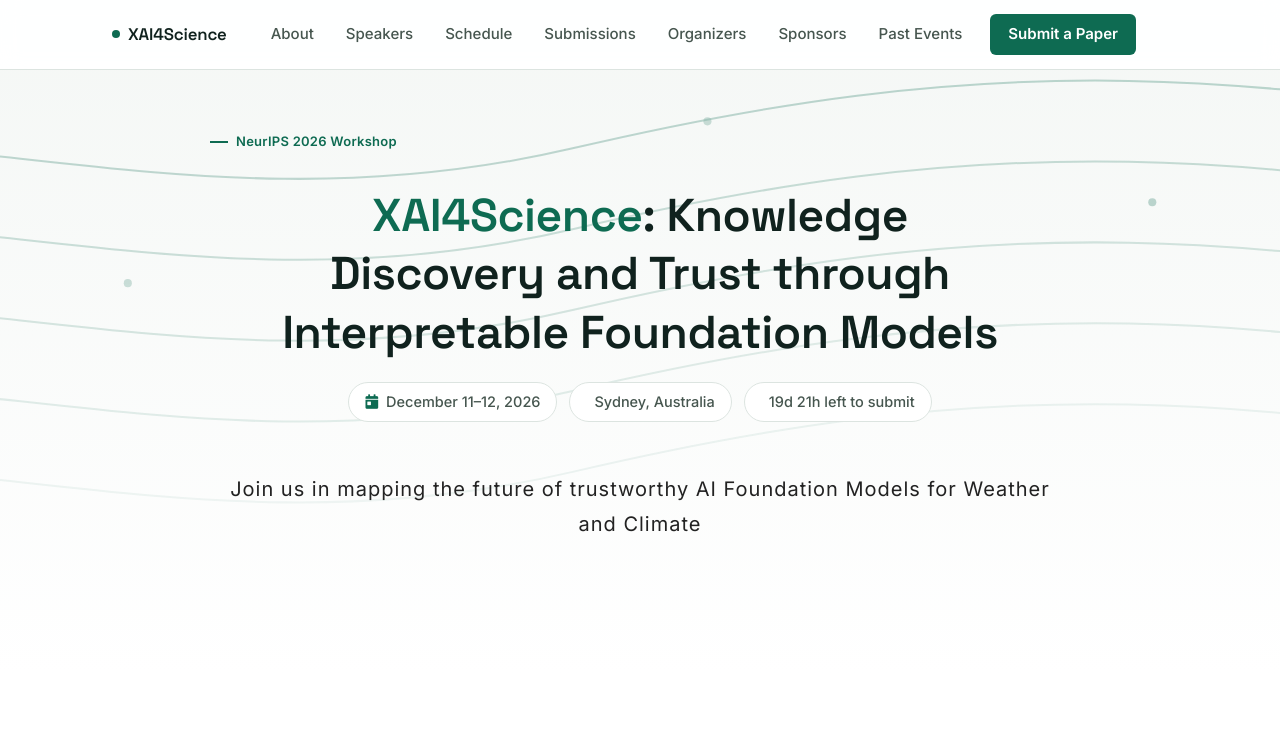
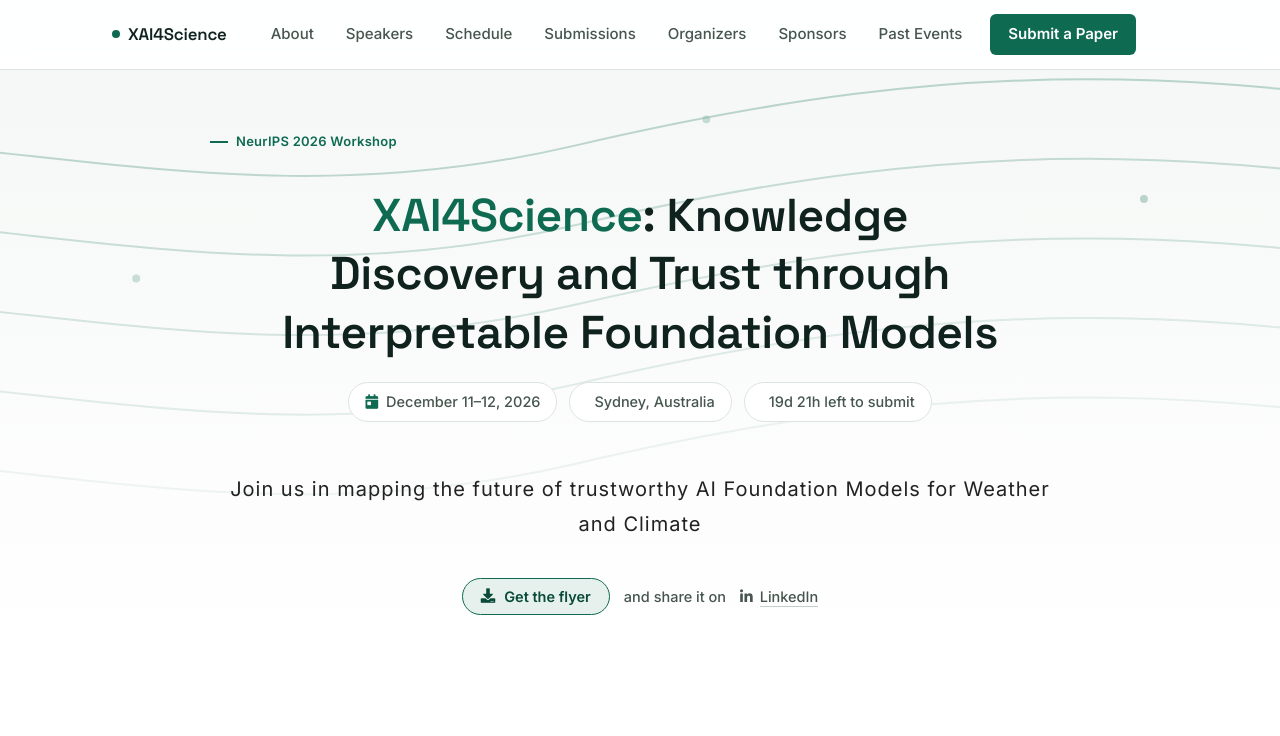
Before and after one commit to xai4science/xai4science.github.io, a plain HTML site: page index.html in a window 1280 px wide. Shown: the top 736 px of the page. Drawn offline with nearby package versions, Linux system fonts and the light colour scheme.

Commit message:
buttons for sharing

```diff
--- a/assets/css/neurips2026.css
+++ b/assets/css/neurips2026.css
@@ -227,7 +227,7 @@
     background: linear-gradient(180deg, var(--surface-sunken) 0%, var(--surface) 100%);
     margin-top: 0;
     padding-top: 132px;
-    padding-bottom: 72px;
+    padding-bottom: 48px;
     overflow: hidden;
 }
 
@@ -259,6 +259,12 @@
 .header-text {
     gap: 20px;
     padding: 0;
+}
+
+/* style.css gives the tagline margin-bottom:60px, which stacked on .header-text's
+   20px gap and left the share row floating 80px below it */
+.header-text p {
+    margin-bottom: 16px;
 }
 
 .header-text h2 {
@@ -293,6 +299,93 @@
 }
 
 .hero-pill i { color: var(--accent); }
+
+/* Share row: deliberately quieter than the nav's Submit a Paper CTA — the
+   flyer reads as a button, the networks as plain links beside it. */
+.hero-share {
+    display: flex;
+    flex-wrap: wrap;
+    align-items: center;
+    justify-content: center;
+    gap: 10px 14px;
+    margin-top: 0;
+}
+
+/* the mark stays monochrome with the label: the site accent turned the LinkedIn
+   logo green, and LinkedIn blue would be the only blue on the page */
+.header-text .hero-share a.hero-share-link i {
+    margin-right: 7px;
+    color: inherit;
+}
+
+/* style.css:243 turns every <a> inside .header-text into a 200x60 purple
+   template button (capitalised, drop-shadowed). It out-specifies a bare class,
+   so undo it here before styling the row. */
+.header-text .hero-share a {
+    width: auto;
+    height: auto;
+    line-height: normal;
+    border: none;
+    border-radius: 0;
+    background: none;
+    box-shadow: none;
+    text-transform: none;
+    transition: none;
+}
+
+.header-text .hero-share a.hero-share-flyer {
+    display: inline-flex;
+    align-items: center;
+    gap: 9px;
+    font-size: 14.5px;
+    font-weight: 600;
+    color: var(--accent-strong);
+    background: var(--accent-tint);
+    border: 1px solid var(--accent);
+    border-radius: 999px;
+    padding: 9px 18px;
+    text-decoration: none;
+    transition: background-color 0.15s ease, color 0.15s ease;
+}
+
+.header-text .hero-share a.hero-share-flyer:hover {
+    background: var(--accent);
+    color: #fff;
+}
+
+/* .header-text carries color:#fff from the template's dark-hero styling, so
+   anything in here that does not set its own colour inherits white. Scoped to
+   match the neighbouring rules and to stay ahead of any .header-text <element>
+   selector. */
+.header-text .hero-share-and {
+    font-size: 14.5px;
+    font-weight: 500;
+    color: var(--ink-soft);
+}
+
+.header-text .hero-share a.hero-share-link {
+    /* matches .hero-share-and so the sentence runs at one size */
+    font-size: 14.5px;
+    font-weight: 500;
+    color: var(--ink-soft);
+    text-decoration: none;
+    transition: color 0.15s ease;
+}
+
+/* underline the word only — on the anchor it ran under the logo as well */
+.header-text .hero-share a.hero-share-link span {
+    border-bottom: 1px solid var(--border-strong);
+    padding-bottom: 1px;
+    transition: border-color 0.15s ease;
+}
+
+.header-text .hero-share a.hero-share-link:hover {
+    color: var(--accent-strong);
+}
+
+.header-text .hero-share a.hero-share-link:hover span {
+    border-bottom-color: var(--accent);
+}
 
 .hero-tagline {
     font-family: var(--font-display);
@@ -637,11 +730,6 @@
     margin-bottom: 14px;
 }
 
-.flyer-note {
-    font-size: 13.5px;
-    color: var(--ink-soft);
-    margin-top: 18px;
-}
 
 .deadline-countdown {
     display: block;
--- a/index.html
+++ b/index.html
@@ -15,6 +15,23 @@
 
     <!-- title of site -->
     <title>XAI4Science Workshop, NeurIPS 2026</title>
+
+    <!-- Link previews. LinkedIn takes the card entirely from these tags — the
+         share URL carries nothing else — and og:image must be absolute. -->
+    <meta name="description" content="XAI4Science is a NeurIPS 2026 workshop in Sydney on knowledge discovery and trust through interpretable foundation models for weather and climate. Submissions due August 29, 2026.">
+    <meta property="og:type" content="website">
+    <meta property="og:site_name" content="XAI4Science">
+    <meta property="og:url" content="https://xai4science.github.io/">
+    <meta property="og:title" content="XAI4Science — NeurIPS 2026 Workshop">
+    <meta property="og:description" content="Knowledge Discovery and Trust through Interpretable Foundation Models. Sydney, December 11–12, 2026. Submissions due August 29, 2026.">
+    <meta property="og:image" content="https://xai4science.github.io/assets/images/og-card.png">
+    <meta property="og:image:width" content="1200">
+    <meta property="og:image:height" content="630">
+    <meta property="og:image:alt" content="XAI4Science one-page flyer: NeurIPS 2026 workshop, Sydney, December 11-12, 2026.">
+    <meta name="twitter:card" content="summary_large_image">
+    <meta name="twitter:title" content="XAI4Science — NeurIPS 2026 Workshop">
+    <meta name="twitter:description" content="Knowledge Discovery and Trust through Interpretable Foundation Models. Sydney, December 11–12, 2026.">
+    <meta name="twitter:image" content="https://xai4science.github.io/assets/images/og-card.png">
 
     <!-- For favicon -->
     <link rel="shortcut icon" type="image/svg+xml" href="assets/logo/neurips.svg" />
@@ -36,13 +53,13 @@
     <link rel="stylesheet" href="assets/css/bootstrap.min.css">
 
     <!--responsive.css-->
-    <link rel="stylesheet" href="assets/css/responsive.css">
+    <link rel="stylesheet" href="assets/css/responsive.css?v=1">
 
     <!--style.css-->
-    <link rel="stylesheet" href="assets/css/style.css">
+    <link rel="stylesheet" href="assets/css/style.css?v=1">
 
     <!--neurips2026.css (this edition only)-->
-    <link rel="stylesheet" href="assets/css/neurips2026.css">
+    <link rel="stylesheet" href="assets/css/neurips2026.css?v=1">
 
     <link rel="stylesheet" href="https://cdnjs.cloudflare.com/ajax/libs/font-awesome/5.15.3/css/all.min.css">
 
@@ -130,6 +147,15 @@
                         <span class="hero-pill" id="hero-countdown-pill"><i class="fas fa-file-lines"></i><span id="hero-countdown-text">Submissions open</span></span>
                     </div>
                     <p class="">Join us in mapping the future of trustworthy AI Foundation Models for Weather and Climate</p>
+
+                    <div class="hero-share">
+                        <a class="hero-share-flyer" href="flyer.html"><i class="fas fa-download"></i>Get the flyer</a>
+                        <span class="hero-share-and">and share it on</span>
+                        <!-- opens an empty LinkedIn composer so the flyer PNG can be attached to
+                             the post; a share-offsite link would post the URL card instead -->
+                        <a class="hero-share-link" target="_blank" rel="noopener"
+                           href="https://www.linkedin.com/feed/?shareActive=true"><i class="fab fa-linkedin-in"></i><span>LinkedIn</span></a>
+                    </div>
                 </div>
             </div>
         </div>
@@ -398,8 +424,6 @@
                         </tbody>
                     </table>
                     </div>
-
-                    <p class="flyer-note">Help us spread the word &mdash; grab the <a class="link" href="flyer.html">one-page workshop flyer</a> as a PNG or PDF.</p>
             </div>
         </div>
     </section>
```
Also changed, not shown: flyer.html (+25 -7 lines), index-aaai2026.html (+2 -2 lines), index-iclr2025.html (+2 -2 lines), assets/images/flyer.png (added), assets/images/og-card.png (added).
